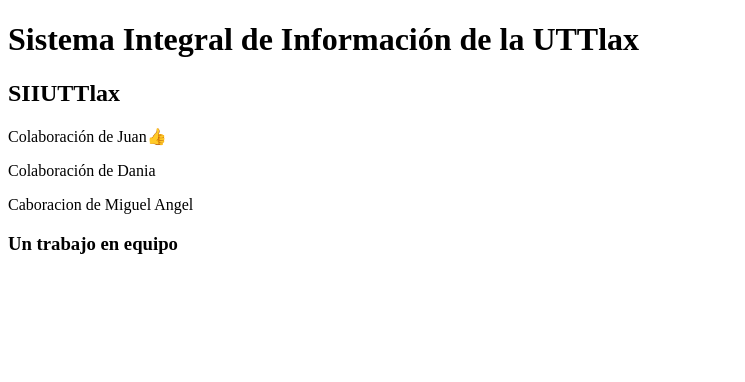
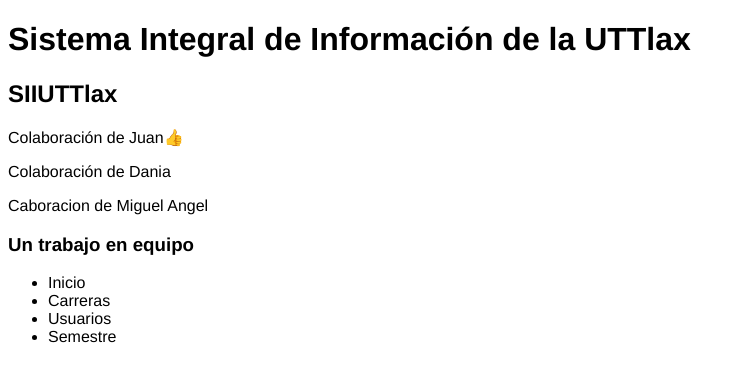
Before and after one commit to DaniaGarciaM/SIIUTTLAX---Universoft, a Django app: template templates/home/home.html in a window 1280 px wide. Shown: the top 382 px of the page, without its empty margins (0-745 px from the left). Run offline with Django 3.2, Linux system fonts and the light colour scheme; the template is opened without the code that fills it, so the values that code supplies are empty.

Commit message:
agregando estilos globales

```diff
--- a/static/css/styles.css
+++ b/static/css/styles.css
@@ -0,0 +1,22 @@
+:root {
+    --orange-primary: #FFA601;
+    --orange-secundary: #dd8900;
+    --green-primary: #006a00;
+    --green-secundary: #18CB12;
+    --black: #000000;
+    --text-1: #333333;
+    /*etiqietas*/
+    --text-2: #5c5c5c;
+    /*etquetas*/
+    --bg-1: #F9F7F6;
+    /*background claro*/
+    --bg-2: #efedec;
+    /*semi claro*/
+    --bg-3: #c6c4c3;
+    /*oscuro*/
+
+    /* Fuentes */
+
+    font-family: "Arimo", sans-serif;
+    font-optical-sizing: auto;
+}
--- a/templates/base.html
+++ b/templates/base.html
@@ -6,6 +6,9 @@
     {% load static %}
     <title>SIIUTTlax 2024 | {% block title %}{% endblock title %} </title>
     <link rel="stylesheet" href="{% static 'css/styles.css' %}">
+    <link rel="preconnect" href="https://fonts.googleapis.com">
+<link rel="preconnect" href="https://fonts.gstatic.com" crossorigin>
+<link href="https://fonts.googleapis.com/css2?family=Arimo:ital,wght@0,400..700;1,400..700&display=swap" rel="stylesheet">
 </head>
 <body>
 
--- a/templates/home/home.html
+++ b/templates/home/home.html
@@ -11,4 +11,15 @@
     <p>Colaboración de Dania</p>
     <p>Caboracion de Miguel Angel</p>
     <h3>Un trabajo en equipo</h3>
+
+    <div>
+        <nav>
+            <ul>
+                <li>Inicio</li>
+                <li>Carreras</li>
+                <li>Usuarios</li>
+                <li>Semestre</li>
+            </ul>
+        </nav>
+    </div>
 {% endblock content %}
```
